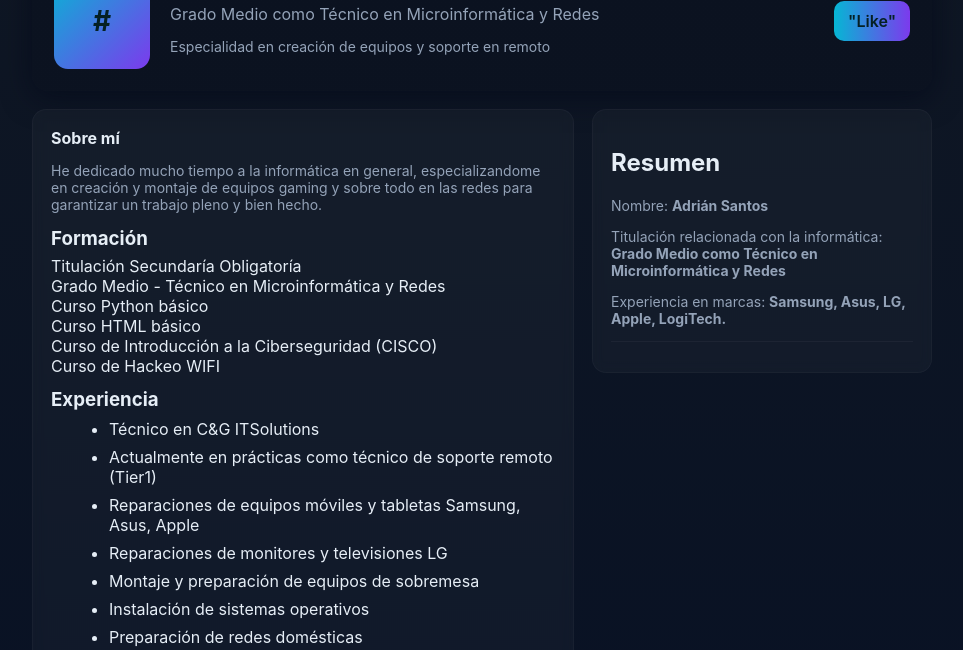
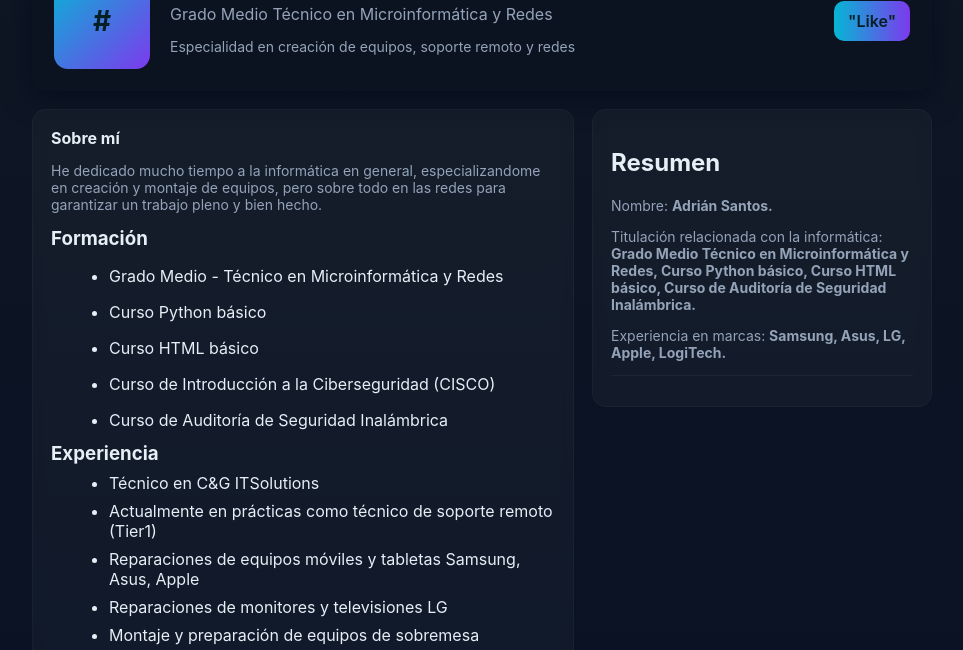
Before and after one commit to AdrianSantos0/adriansantos.github.io, a plain HTML site: page index.html in a window 1280 px wide. Shown: the part 82-732 px from the top of the page, without its empty margins (158-1121 px from the left). Drawn offline with Linux system fonts and the light colour scheme.

Commit message:
1ºUpdate index.html

```diff
--- a/index.html
+++ b/index.html
@@ -44,8 +44,8 @@
       <div class="avatar">#</i></div>
       <div class="intro">
         <h1>Adrián Santos</h1>
-        <p class="lead">Grado Medio como Técnico en Microinformática y Redes</p>
-        <p class="muted">Especialidad en creación de equipos y soporte en remoto</p>
+        <p class="lead">Grado Medio Técnico en Microinformática y Redes</p>
+        <p class="muted">Especialidad en creación de equipos, soporte remoto y redes</p>
       </div>
       <div style="text-align:right">
         <a class="btn" href="#agradecimiento">"Like"</a>
@@ -55,16 +55,17 @@
     <main>
       <section class="card section">
         <h2>Sobre mí</h2>
-        <p class="muted">He dedicado mucho tiempo a la informática en general, especializandome en creación y montaje de equipos gaming y sobre todo en las redes para garantizar un trabajo pleno y bien hecho.</p>
+        <p class="muted">He dedicado mucho tiempo a la informática en general, especializandome en creación y montaje de equipos, pero sobre todo en las redes para garantizar un trabajo pleno y bien hecho.</p>
 
         <div style="margin-top:12px">
           <h3 style="margin:0 0 6px 0">Formación</h3>
-          <p style="margin:0">Titulación Secundaría Obligatoría</p>
-          <p style="margin:0">Grado Medio - Técnico en Microinformática y Redes</p>
-          <p style="margin:0">Curso Python básico</p>
-          <p style="margin:0">Curso HTML básico</p>
-          <p style="margin:0">Curso de Introducción a la Ciberseguridad (CISCO)</p>
-          <p style="margin:0">Curso de Hackeo WIFI</p>
+          <ul class="experience">
+            <li><p style="margin:0,3">Grado Medio - Técnico en Microinformática y Redes</p></li>
+            <li><p style="margin:0,3">Curso Python básico</p></li>
+            <li><p style="margin:0,3">Curso HTML básico</p></li>
+            <li><p style="margin:0,3">Curso de Introducción a la Ciberseguridad (CISCO)</p></li>
+           <li><p style="margin:0">Curso de Auditoría de Seguridad Inalámbrica</p></li>
+          </ul>
         </div>
 
         <div style="margin-top:12px">
@@ -77,6 +78,7 @@
             <li>Montaje y preparación de equipos de sobremesa</li>
             <li>Instalación de sistemas operativos</li>
             <li>Preparación de redes domésticas</li>
+            <li>Hacking wifi</li>
           </ul>
         </div>
 
@@ -95,8 +97,8 @@
       <aside>
         <div class="card">
           <h2>Resumen</h2>
-          <p class="muted">Nombre: <strong>Adrián Santos</strong></p>
-          <p class="muted">Titulación relacionada con la informática: <strong>Grado Medio como Técnico en Microinformática y Redes</strong></p>
+          <p class="muted">Nombre: <strong>Adrián Santos.</strong></p>
+          <p class="muted">Titulación relacionada con la informática: <strong>Grado Medio Técnico en Microinformática y Redes, Curso Python básico, Curso HTML básico, Curso de Auditoría de Seguridad Inalámbrica.</strong></p>
           <p class="muted">Experiencia en marcas: <strong>Samsung, Asus, LG, Apple, LogiTech.</strong></p>
 
           <hr style="border:none;border-top:1px solid rgba(255,255,255,0.04);margin:12px 0">
```
